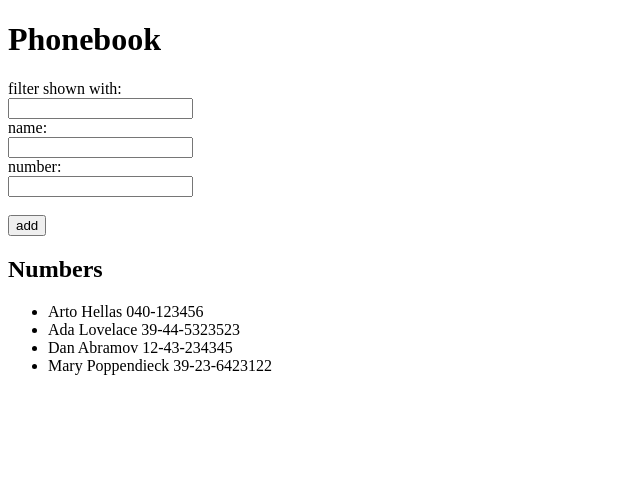
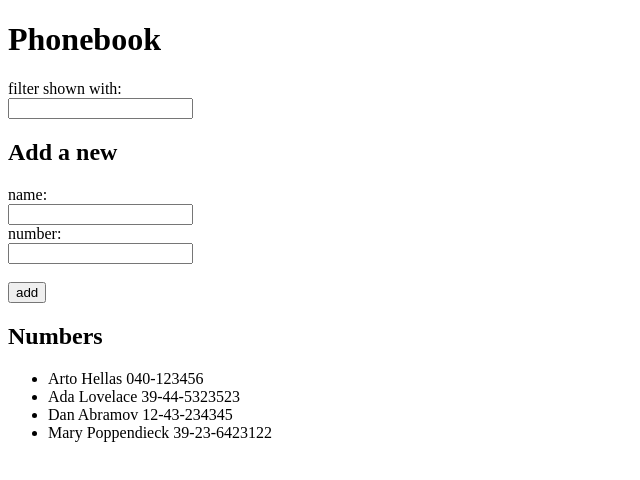
Before and after one commit to Sahe00/FSO_tasks, a React (Vite) app in the folder osa2/puhelinluettelo/: page / in a window 1280 px wide. Shown: the top 480 px of the page, without its empty margins (0-640 px from the left). Built offline with nearby package versions, Linux system fonts and the light colour scheme.

Commit message:
add task 2.10

```diff
--- a/osa2/puhelinluettelo/src/App.jsx
+++ b/osa2/puhelinluettelo/src/App.jsx
@@ -1,4 +1,29 @@
 import { useState } from 'react'
+
+const FilterComponent = ({ newFilter, handleFilter }) => (
+  <div>
+    filter shown with: <br></br>
+    <input value={newFilter} onChange={handleFilter}></input>
+  </div>
+)
+
+const PersonForm = ({ addPerson, newName, handlePersonChange, newNumber, handleNumberChange}) => (
+  <form onSubmit={addPerson}>
+        <div>name:<br></br> <input value={newName} onChange={handlePersonChange}/></div>
+        <div>number:<br></br> <input value={newNumber} onChange={handleNumberChange}/></div>
+        <div><br></br><button type="submit">add</button></div>
+    </form>
+)
+
+const Persons = ({ persons }) => (
+  <ul>
+    {persons.map(person => (
+      <li key={person.name}>
+        {person.name} {person.number}
+      </li>
+    ))}
+  </ul>
+)
 
 const App = () => {
   const [persons, setPersons] = useState([
@@ -59,27 +84,19 @@ const App = () => {
   return (
     <div>
       <h1>Phonebook</h1>
-      <div>filter shown with: <br></br><input value={newFilter} onChange={handleFilter}></input></div>
-      <form onSubmit={addPerson}>
-        <div>name:<br></br> <input value={newName} onChange={handlePersonChange}/></div>
-        <div>number:<br></br> <input value={newNumber} onChange={handleNumberChange}/></div>
-        <div><br></br><button type="submit">add</button></div>
-      </form>
+      <FilterComponent newFilter={newFilter} handleFilter={handleFilter}/>
+      <h2> Add a new </h2>
+      <PersonForm
+        addPerson={addPerson}
+        newName={newName}
+        handlePersonChange={handlePersonChange}
+        newNumber={newNumber}
+        handleNumberChange={handleNumberChange}
+      />
       <h2>Numbers</h2>
-      <ul>
-        {filteredPersons.map(person => {
-          console.log(person)
-          return (
-          <li key={person.name}>
-            {person.name} {person.number}
-          </li>
-          );
-        })}
-      </ul>
-
+      <Persons persons={filteredPersons} />
     </div>
   )
-
 }
 
 export default App
```
